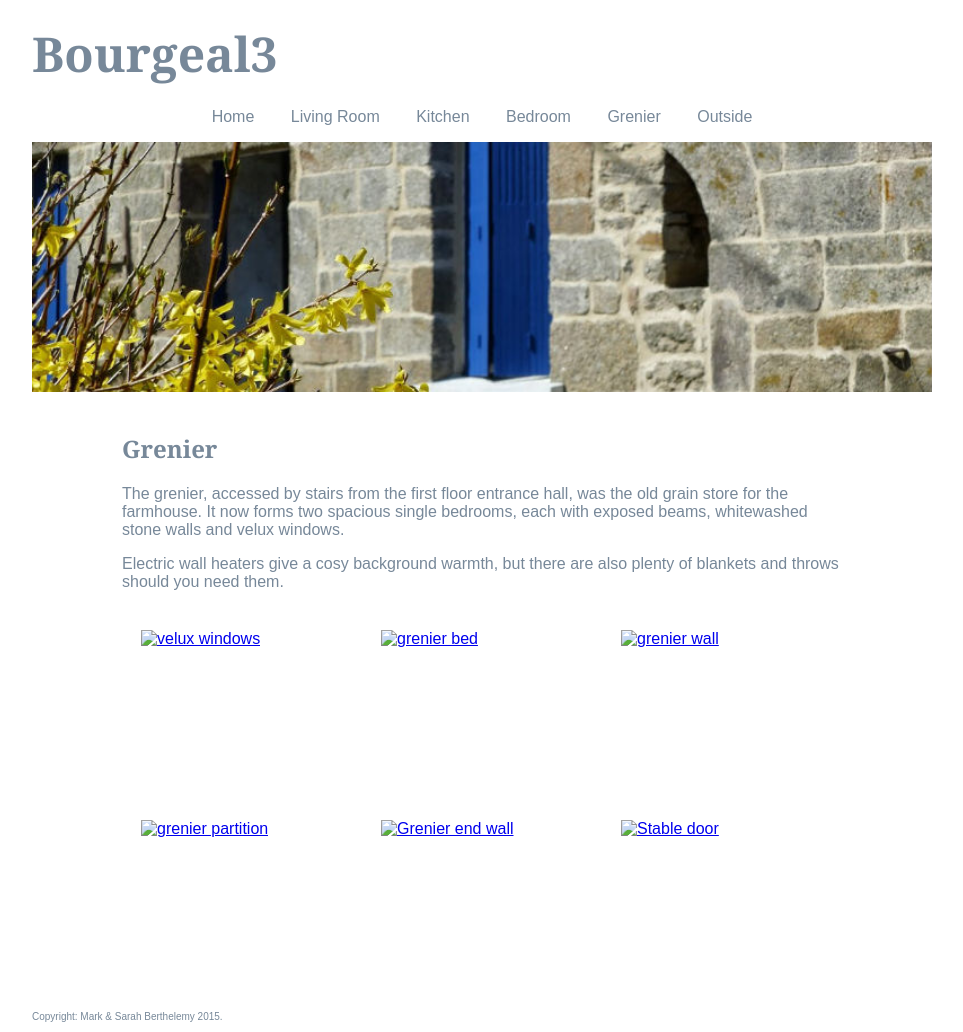
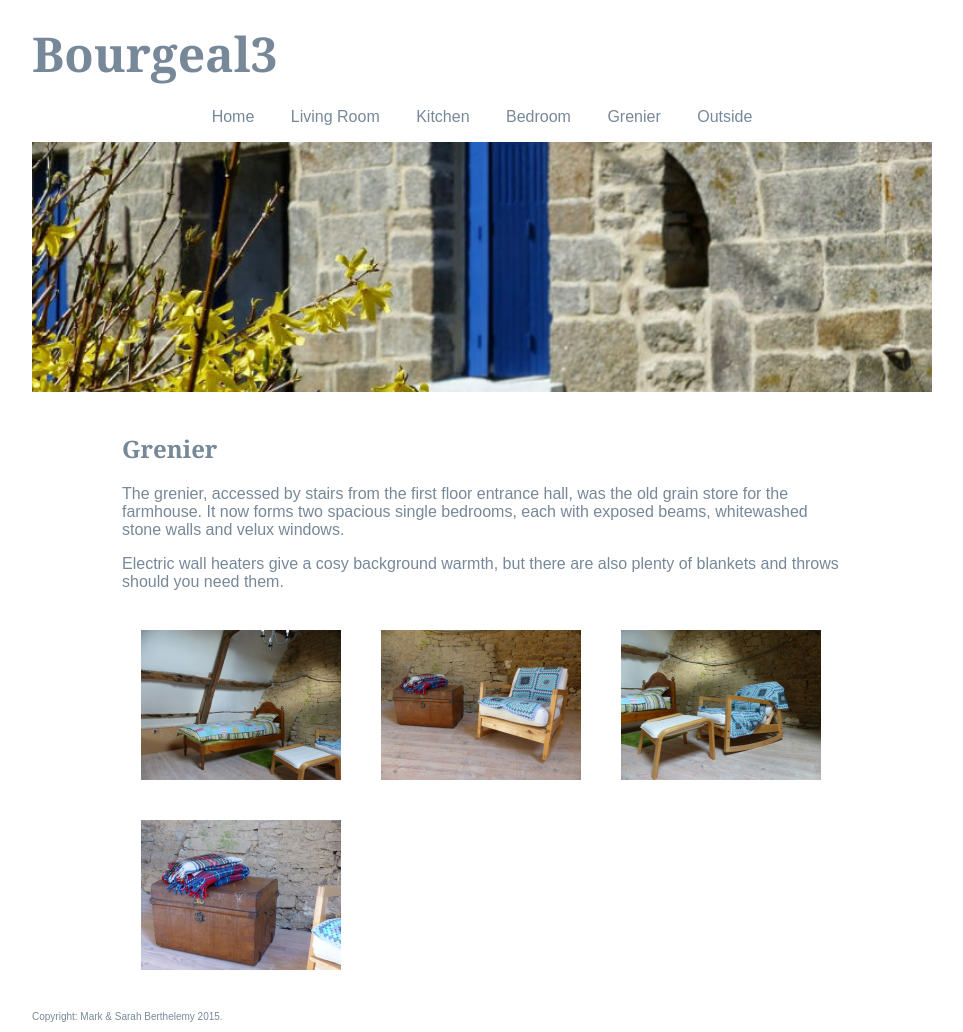
Before and after one commit to sarahberthelemy/bourgeal3, a plain HTML site: page Grenier.html in a window 1280 px wide. Shown: the whole page, without its empty margins (158-1121 px from the left). Drawn offline with nearby package versions, Linux system fonts and the light colour scheme.

Commit message:
added images

```diff
--- a/Grenier.html
+++ b/Grenier.html
@@ -45,8 +45,8 @@
             <div class="item">
                 <figure>
 
-                    <a href="images/grenier-images-resized/grenier-velux-800.jpg" data-lightbox="grenier">
-                        <img src="images/grenier-images-resized/grenier-velux-800.jpg" alt="velux windows" />
+                    <a href="images/grenier-images-resized/grenier-bed.jpg" data-lightbox="grenier">
+                        <img src="images/grenier-images-resized/grenier-bed.jpg" alt="velux windows" />
                     </a>
 
 
@@ -56,8 +56,8 @@
                 <div class="item">
                     <figure>
 
-                        <a href="images/grenier-images-resized/Grenier-bed-800.jpg" data-lightbox="grenier">
-                            <img src="images/grenier-images-resized/Grenier-bed-800.jpg" alt="grenier bed" />
+                        <a href="images/grenier-images-resized/grenier-chair.jpg" data-lightbox="grenier">
+                            <img src="images/grenier-images-resized/grenier-chair.jpg" alt="grenier bed" />
                         </a>
                     </figure>
                 </div>
@@ -65,9 +65,9 @@
                 <div class="item">
                     <figure>
 
-                        <a href="images/grenier-images-resized/grenier-grenier-800.jpg" data-lightbox="grenier">
+                        <a href="images/grenier-images-resized/grenier-footstool.jpg" data-lightbox="grenier">
 
-                    <img src="images/grenier-images-resized/grenier-grenier-800.jpg" alt="grenier wall" />
+                    <img src="images/grenier-images-resized/grenier-footstool.jpg" alt="grenier wall" />
                     </a>
                     </figure>
                 </div>
@@ -75,29 +75,15 @@
             <div class="item">
                 <figure>
 
-                    <a href="images/grenier-images-resized/grenier-partition-800.jpg" data-lightbox="grenier">
-                <img src="images/grenier-images-resized/grenier-partition-800.jpg" alt="grenier partition" />
+                    <a href="images/grenier-images-resized/grenier-trunk.jpg" data-lightbox="grenier">
+                <img src="images/grenier-images-resized/grenier-trunk.jpg" alt="grenier partition" />
                 </a>
                 </figure>
 
 
             </div>
 
-            <div class="item">
-                <figure>
-                    <a href="images/grenier-images-resized/grenier-endwall-800.jpg" data-lightbox="grenier">
-                <img src="images/grenier-images-resized/grenier-endwall-800.jpg" alt="Grenier end wall" />
-                </a>
-                </figure>
-            </div>
 
-            <div class="item">
-                <figure>
-                    <a href="images/grenier-images-resized/grenier-stairs-800.jpg" data-lightbox="grenier">
-                <img src="images/grenier-images-resized/grenier-stairs-800.jpg" alt="Stable door" />
-                </a>
-                </figure>
-            </div>
 
             <br class="clear" />
         </div>
```
